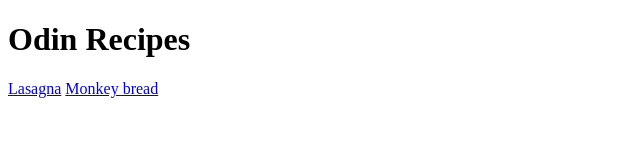
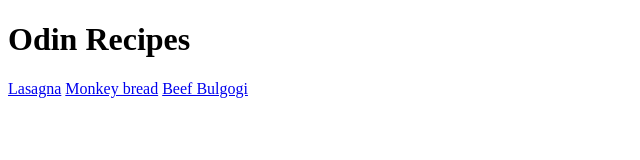
Before and after one commit to jsheats/odin-recipes, a plain HTML site: page index.html in a window 1280 px wide. Shown: the whole page, without its empty margins (0-640 px from the left). Drawn offline with Linux system fonts and the light colour scheme.

Commit message:
Add link to Bulgogi recipe

```diff
--- a/index.html
+++ b/index.html
@@ -9,5 +9,6 @@
     <h1> Odin Recipes</h1>
     <a href="recipes/lasagna.html">Lasagna</a>
     <a href="recipes/monkey_bread.html">Monkey bread</a>
+    <a href="recipes/bulgogi.html">Beef Bulgogi</a>
   </body>
 </html>
```
